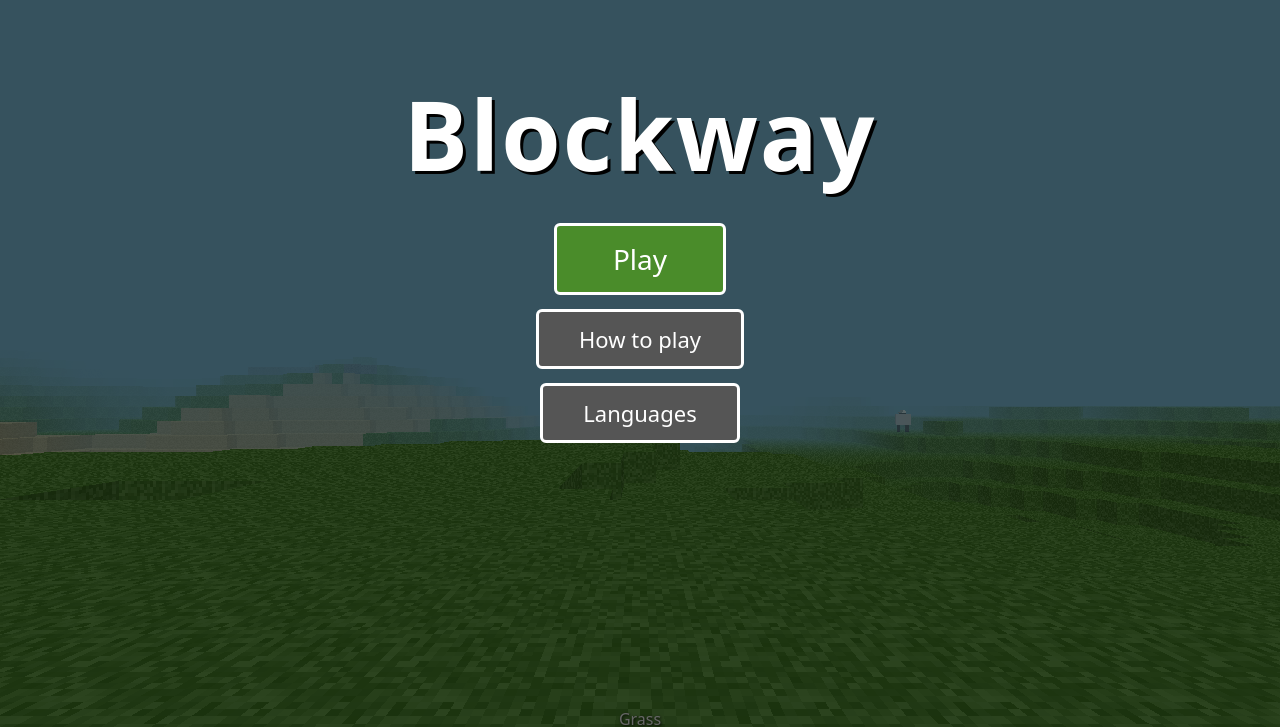
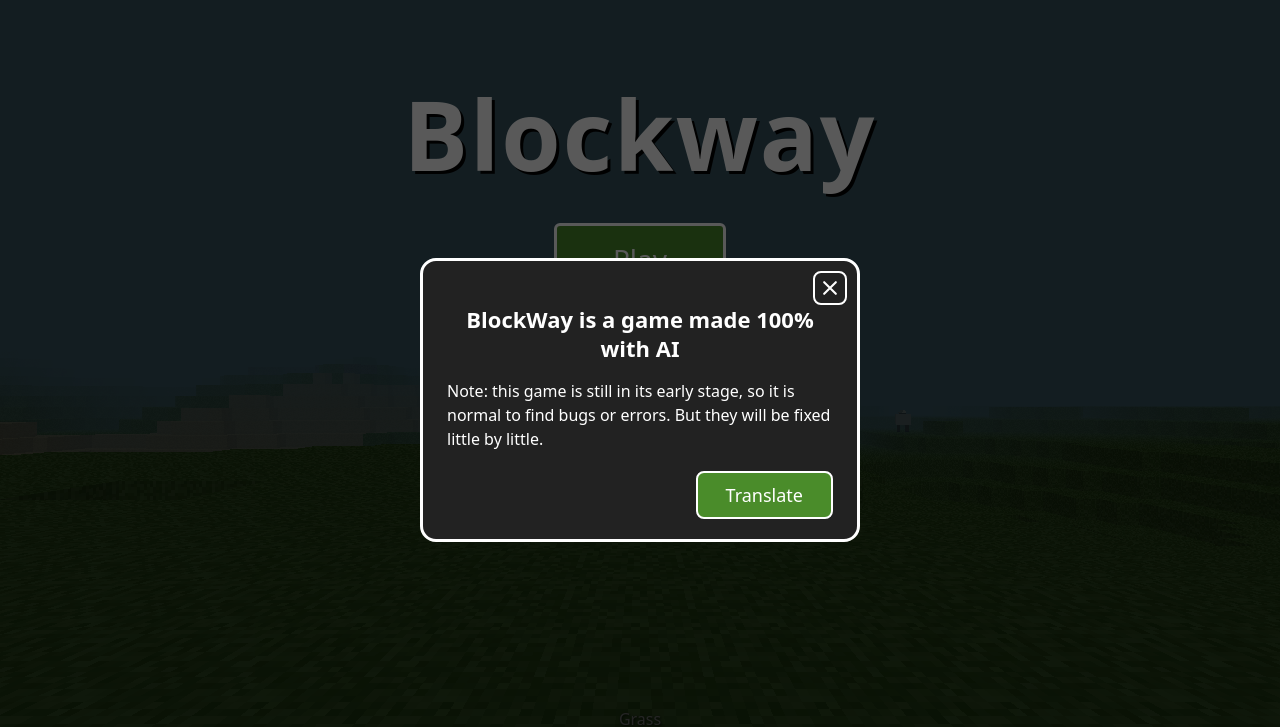
Before and after one commit to ai-apps-spec/BlockWay, a plain HTML site: page index.html in a window 1280 px wide. Shown: the top 727 px of the page. Drawn offline with nearby package versions, Linux system fonts and the light colour scheme; animation ran at ten frames a second.

Commit message:
Implement initial warning pop-up with language options
Added a pop-up window for initial game warning with language selection and translation options.

```diff
--- a/index.html
+++ b/index.html
@@ -25,6 +25,19 @@
   /* Inventário */
   #inv { position: fixed; inset: 0; display: none; align-items: center; justify-content: center; background: rgba(0,0,0,.6); z-index: 18; padding: 16px; box-sizing: border-box; }
   #inv.open { display: flex; }
+  /* Janela inicial de aviso */
+  #pop { position: fixed; inset: 0; display: none; align-items: center; justify-content: center; background: rgba(0,0,0,.65); z-index: 30; padding: 16px; box-sizing: border-box; }
+  #pop.open { display: flex; }
+  #popBox { position: relative; background: #222; color: #fff; border: 3px solid #fff; border-radius: 16px; padding: 44px 24px 20px; width: 100%; max-width: 440px; max-height: 90vh; overflow-y: auto; touch-action: pan-y; box-sizing: border-box; }
+  #popTitle { margin: 0 0 16px; font-size: 22px; line-height: 1.3; text-align: center; }
+  #popNote { margin: 0 0 20px; font-size: 16px; line-height: 1.5; text-align: left; }
+  #popLangList { display: none; list-style: none; margin: 0 0 16px auto; padding: 0; max-width: 260px; }
+  #popLangList.open { display: block; }
+  #popLangList li { margin: 4px 0; padding: 10px 14px; font-size: 18px; border: 2px solid #555; border-radius: 6px; cursor: pointer; }
+  #popLangList li.sel { border-color: #8fd35f; background: rgba(143,211,95,.2); }
+  #popFoot { display: flex; justify-content: flex-end; }
+  #popTranslate { font-family: inherit; font-size: 18px; padding: 10px 28px; color: #fff; background: #4a8c2a; border: 2px solid #fff; border-radius: 8px; cursor: pointer; }
+  #popClose { position: absolute; top: 10px; right: 10px; width: 34px; height: 34px; padding: 0; display: flex; align-items: center; justify-content: center; background: none; border: 2px solid #fff; border-radius: 8px; cursor: pointer; }
   #invBox { position: relative; background: #222; color: #fff; border: 3px solid #fff; border-radius: 8px; padding: 40px 20px 20px; text-align: center; max-width: 100%; box-sizing: border-box; }
   #invBox h2 { margin: 0 0 14px; font-size: 24px; }
   #invClose { position: absolute; top: 8px; right: 8px; width: 34px; height: 34px; padding: 0; display: flex; align-items: center; justify-content: center; background: none; border: 2px solid #fff; border-radius: 6px; cursor: pointer; }
@@ -153,6 +166,16 @@
     <button id="helpClose">Fechar</button>
   </div>
 </div></div>
+
+<div id="pop" class="open">
+  <div id="popBox">
+    <button id="popClose" aria-label="Fechar"><svg viewBox="0 0 24 24" width="20" height="20" fill="none" stroke="#fff" stroke-width="2.5" stroke-linecap="round"><path d="M5 5l14 14M19 5L5 19"/></svg></button>
+    <h2 id="popTitle">O BlockWay é um jogo feito 100% com IA</h2>
+    <p id="popNote">Nota: esse jogo ainda está na fase inicial, então é normal encontrar bugs ou erros. Mas serão corrigidos aos poucos.</p>
+    <ul id="popLangList"><li class="sel">Português BR</li><li>Inglês</li><li>Espanhol</li></ul>
+    <div id="popFoot"><button id="popTranslate">Traduzir</button></div>
+  </div>
+</div>
 
 <div id="inv">
   <div id="invBox">
@@ -495,7 +518,9 @@
       'Toque rápido: colocar': 'Quick tap: place', 'Segurar 1 s: destruir': 'Hold 1 s: break',
       'Botão ↓: descer ao voar': '↓ button: go down while flying',
       'Português BR': 'Brazilian Portuguese', 'Inglês': 'English', 'Espanhol': 'Spanish',
-      'Grama': 'Grass', 'Terra': 'Dirt', 'Pedra': 'Stone', 'Madeira': 'Wood', 'Areia': 'Sand', 'Cascalho': 'Gravel', 'Isqueiro': 'Lighter', 'Inventário': 'Inventory',
+      'Grama': 'Grass', 'Terra': 'Dirt', 'Pedra': 'Stone', 'Madeira': 'Wood', 'Areia': 'Sand', 'Cascalho': 'Gravel', 'O BlockWay é um jogo feito 100% com IA': 'BlockWay is a game made 100% with AI',
+      'Nota: esse jogo ainda está na fase inicial, então é normal encontrar bugs ou erros. Mas serão corrigidos aos poucos.': 'Note: this game is still in its early stage, so it is normal to find bugs or errors. But they will be fixed little by little.',
+      'Traduzir': 'Translate', 'Isqueiro': 'Lighter', 'Inventário': 'Inventory',
       'Gráficos': 'Graphics', 'Baixo': 'Low', 'Médio': 'Medium', 'Alto': 'High'
     },
     es: {
@@ -510,7 +535,9 @@
       'Toque rápido: colocar': 'Toque rápido: colocar', 'Segurar 1 s: destruir': 'Mantener 1 s: destruir',
       'Botão ↓: descer ao voar': 'Botón ↓: bajar al volar',
       'Português BR': 'Portugués BR', 'Inglês': 'Inglés', 'Espanhol': 'Español',
-      'Grama': 'Hierba', 'Terra': 'Tierra', 'Pedra': 'Piedra', 'Madeira': 'Madera', 'Areia': 'Arena', 'Cascalho': 'Grava', 'Isqueiro': 'Encendedor', 'Inventário': 'Inventario',
+      'Grama': 'Hierba', 'Terra': 'Tierra', 'Pedra': 'Piedra', 'Madeira': 'Madera', 'Areia': 'Arena', 'Cascalho': 'Grava', 'O BlockWay é um jogo feito 100% com IA': 'BlockWay es un juego hecho 100% con IA',
+      'Nota: esse jogo ainda está na fase inicial, então é normal encontrar bugs ou erros. Mas serão corrigidos aos poucos.': 'Nota: este juego todavía está en fase inicial, por lo que es normal encontrar bugs o errores. Pero se irán corrigiendo poco a poco.',
+      'Traduzir': 'Traducir', 'Isqueiro': 'Encendedor', 'Inventário': 'Inventario',
       'Gráficos': 'Gráficos', 'Baixo': 'Bajo', 'Médio': 'Medio', 'Alto': 'Alto'
     }
   };
@@ -523,8 +550,13 @@
   homeLangBtn.addEventListener('click', () => langModal.classList.add('open'));
   document.getElementById('langModalClose').addEventListener('click', () => langModal.classList.remove('open'));
   langModal.addEventListener('click', e => { if (e.target === langModal) langModal.classList.remove('open'); });
-  const langItems = [...langList.querySelectorAll('li'), ...homeLangList.querySelectorAll('li')];
-  const i18nEls = [...document.querySelectorAll('#playBtn, #helpBtn, #helpBox h2, #helpBox h3, #helpBox li, #helpClose, #setTitle, #backHome, #langBtn span, #homeLangBtn span, #langList li, #homeLangList li, #gfxBtn span, #gfxList li, #invBox h2')];
+  // Janela inicial de aviso: "Traduzir" mostra os idiomas do jogo (a escolha vale para o jogo inteiro)
+  const popEl = document.getElementById('pop'), popLangList = document.getElementById('popLangList');
+  document.getElementById('popTranslate').addEventListener('click', () => popLangList.classList.toggle('open'));
+  document.getElementById('popClose').addEventListener('click', () => popEl.classList.remove('open'));
+  popEl.addEventListener('click', e => { if (e.target === popEl) popEl.classList.remove('open'); });
+  const langItems = [...langList.querySelectorAll('li'), ...homeLangList.querySelectorAll('li'), ...popLangList.querySelectorAll('li')];
+  const i18nEls = [...document.querySelectorAll('#playBtn, #helpBtn, #helpBox h2, #helpBox h3, #helpBox li, #helpClose, #setTitle, #backHome, #langBtn span, #homeLangBtn span, #langList li, #homeLangList li, #gfxBtn span, #gfxList li, #invBox h2, #popTitle, #popNote, #popTranslate, #popLangList li')];
   function applyLang(code) {
     lang = code;
     document.documentElement.lang = HTML_LANG[code];
@@ -535,6 +567,7 @@
     document.getElementById('setClose').setAttribute('aria-label', tr('Fechar'));
     document.getElementById('langModalClose').setAttribute('aria-label', tr('Fechar'));
     document.getElementById('invClose').setAttribute('aria-label', tr('Fechar'));
+    document.getElementById('popClose').setAttribute('aria-label', tr('Fechar'));
     select(sel);                                            // atualiza o nome do bloco na tela
   }
   langItems.forEach(li => li.addEventListener('click', () => {
```
